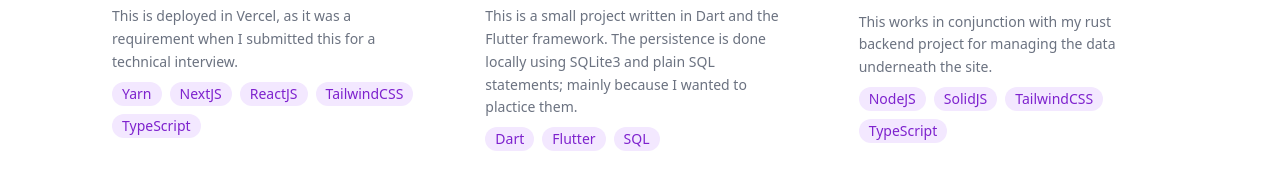
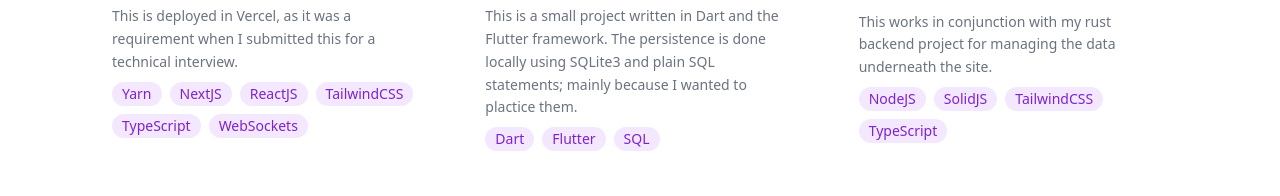
Before and after one commit to chrsrns/personal-projects-portal, a website built with webpack: page index.html in a window 1280 px wide. Shown: the part 792-988 px from the top of the page. Built offline with nearby package versions, Linux system fonts and the light colour scheme.

Commit message:
Added websocket as tech

```diff
--- a/index.html
+++ b/index.html
@@ -129,6 +129,11 @@
                   class="inline-flex items-center justify-center rounded-full bg-purple-100 px-2.5 py-0.5 text-purple-700"
                 >
                   <p class="whitespace-nowrap text-sm">TypeScript</p>
+                </span>
+                <span
+                  class="inline-flex items-center justify-center rounded-full bg-purple-100 px-2.5 py-0.5 text-purple-700"
+                >
+                  <p class="whitespace-nowrap text-sm">WebSockets</p>
                 </span>
               </div>
             </div>
```
